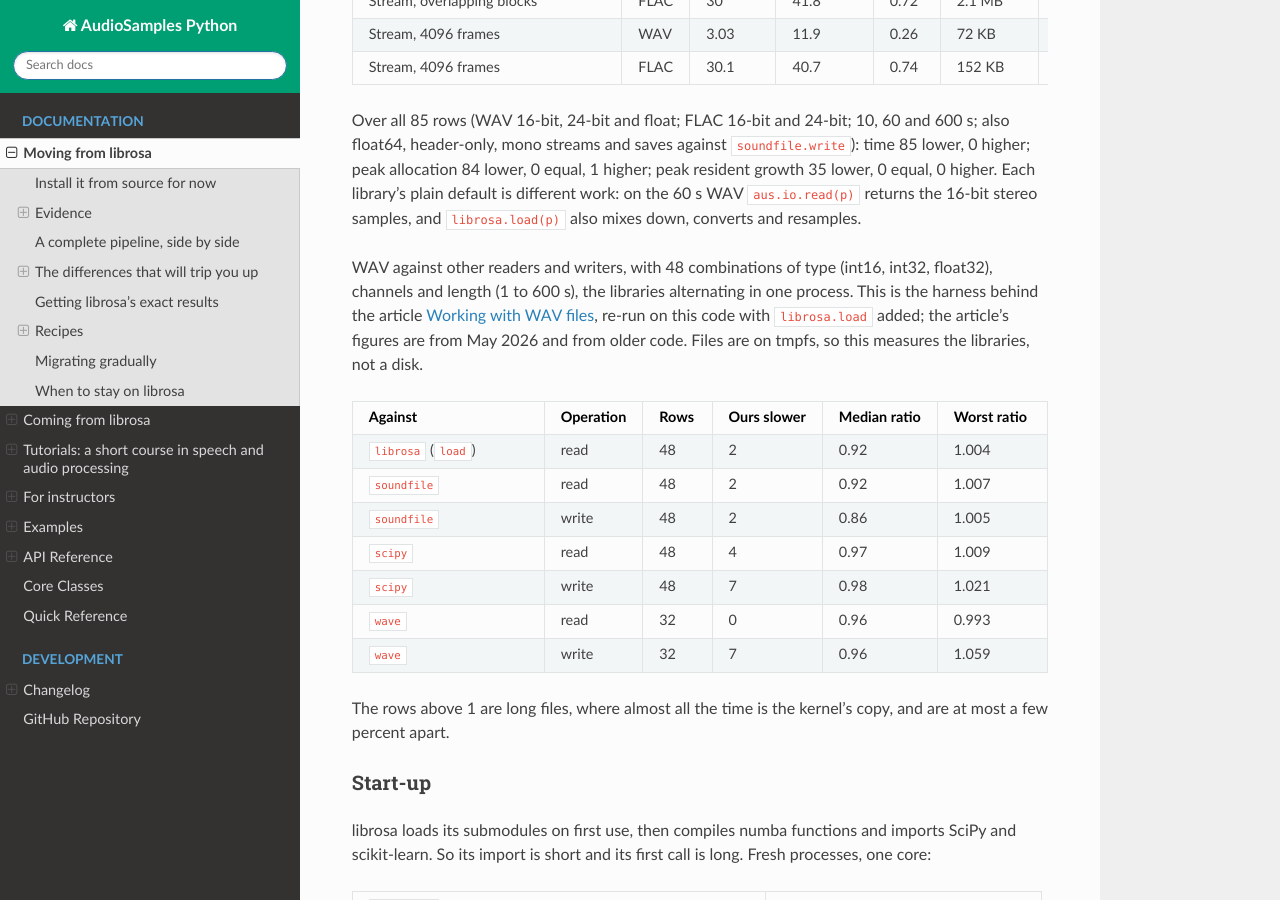
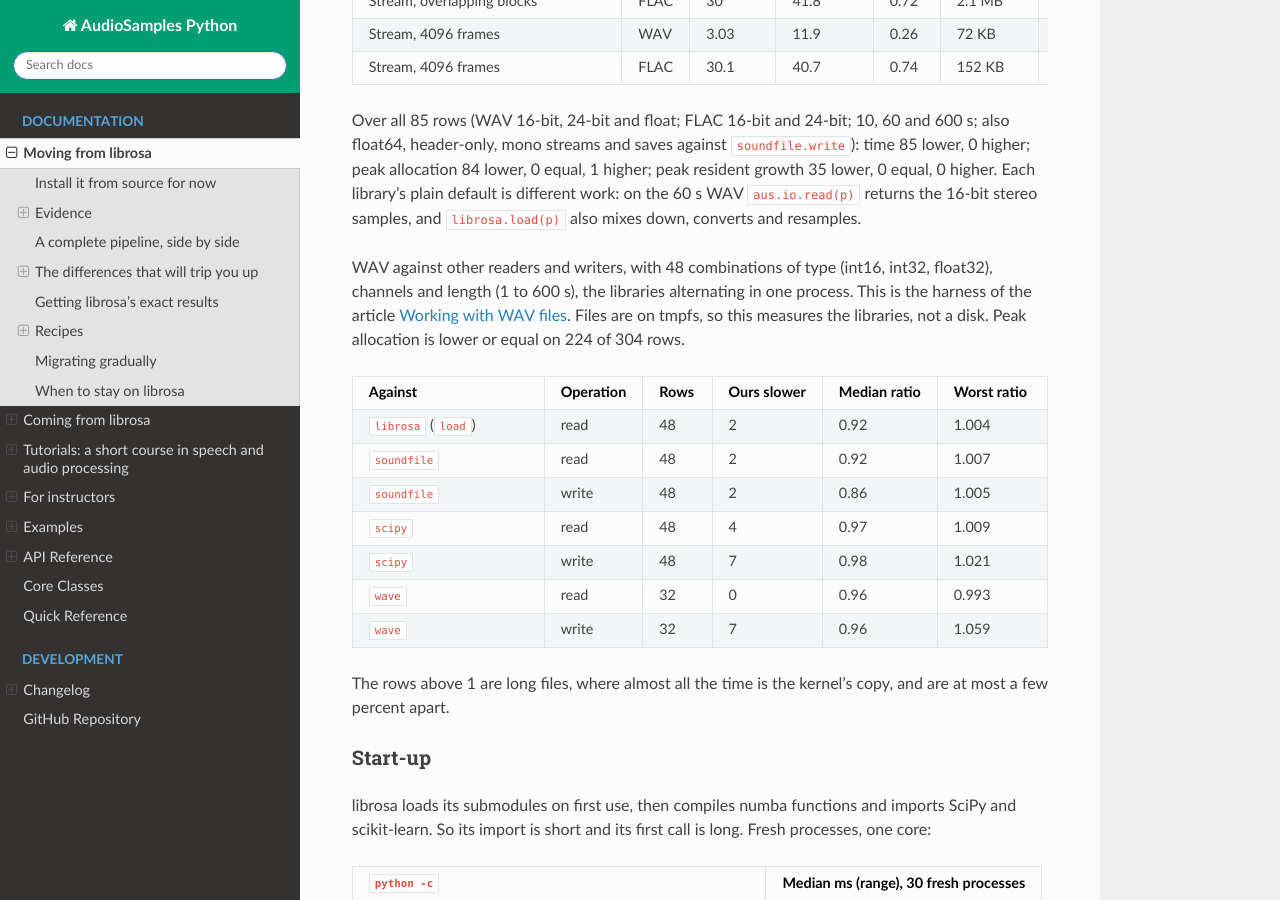
Before and after one commit to jmg049/audio_samples_python, a Sphinx documentation site: the page built from docs/source/moving_from_librosa.rst, in a window 1280 px wide and 900 px high, scrolled down 4967 px. Built offline with Sphinx 7.4.7 and the Read the Docs theme 3.1.0, drawn with Linux system fonts in a browser that asks for light colours.

Commit message:
docs: README links the librosa guide; guide links the WAV article's harness

```diff
--- a/docs/source/moving_from_librosa.rst
+++ b/docs/source/moving_from_librosa.rst
@@ -129,10 +129,9 @@ header-only, mono streams and saves against ``soundfile.write``): |loadcounts|.
 converts and resamples.
 
 WAV against other readers and writers, with 48 combinations of type (int16, int32, float32), channels
-and length (1 to 600 s), the libraries alternating in one process. This is the harness behind the
-article `Working with WAV files <https://jmgsoftware.org/writing/working-with-wav-files/>`_, re-run on
-this code with ``librosa.load`` added; the article's figures are from May 2026 and from older code.
-Files are on tmpfs, so this measures the libraries, not a disk.
+and length (1 to 600 s), the libraries alternating in one process. This is the harness of the article
+`Working with WAV files <https://jmgsoftware.org/writing/working-with-wav-files/>`_. Files are on tmpfs,
+so this measures the libraries, not a disk. Peak allocation is lower or equal on |wavmem| rows.
 
 .. include:: _guide_tables/wav.txt
 
```
Also changed, not shown: README.md (+2 -0 lines).
